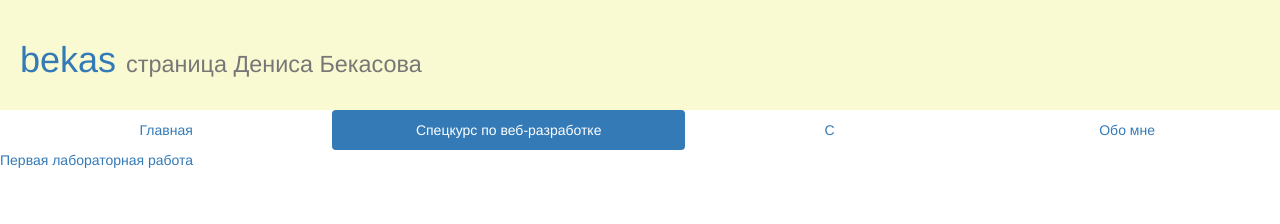
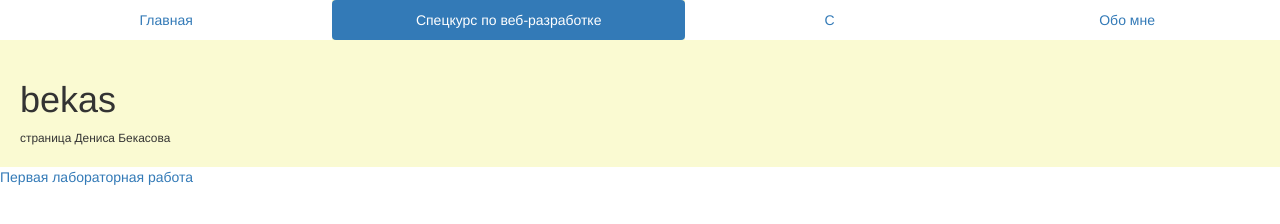
Before and after one commit to bekas/bekas.github.io, a plain HTML site: page html/web.html in a window 1280 px wide. Drawn offline with nearby package versions, Linux system fonts and the light colour scheme.

Commit message:
menu style

```diff
--- a/css/main.css
+++ b/css/main.css
@@ -7,3 +7,8 @@
 .header a{
   text-decoration: none;
 }
+
+.menu li.active{
+
+  background-color: lightgoldenrodyellow;
+}
--- a/html/web.html
+++ b/html/web.html
@@ -9,16 +9,18 @@
   <link rel="stylesheet" href="/css/main.css"/>
 </head>
 <body>
+   <ul class="nav nav-pills nav-justified menu">
+      <li role="presentation"><a href="/">Главная</a></li>
+      <li role="presentation" class="active"><a href="/html/web.html">Спецкурс по веб-разработке</a></li>
+      <li role="presentation"><a href="/html/c.html">С</a></li>
+      <li role="presentation"><a href="/html/about.html">Обо мне</a></li>
+    </ul>
   <div class="header">
-    <a href="/"><h1>bekas <small>страница Дениса Бекасова</small></h1></a>
+    <h1>bekas</h1>
+    <small>страница Дениса Бекасова</small>
   </div>
 
-  <ul class="nav nav-pills nav-justified">
-      <li role="presentation"><a href="/">Главная</a></li>
-      <li role="presentation" class="active"><a href="/html/web.html">Спецкурс по веб-разработке</a></li>
-      <li role="presentation"><a href="/html/web.html">С</a></li>
-      <li role="presentation"><a href="/html/web.html">Обо мне</a></li>
-    </ul>
+
 
   <a href="/materials/web/P1.Изучение HTTP.pdf">Первая лабораторная работа</a>
 
```
Also changed, not shown: index.html (+1 -1 lines).
